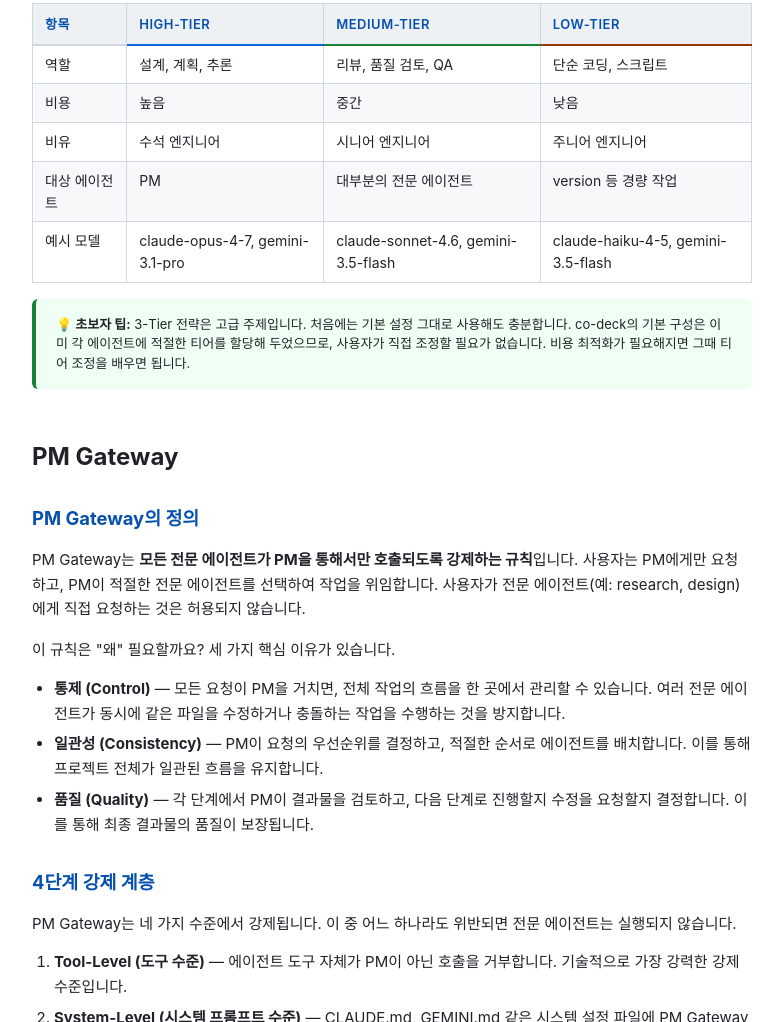
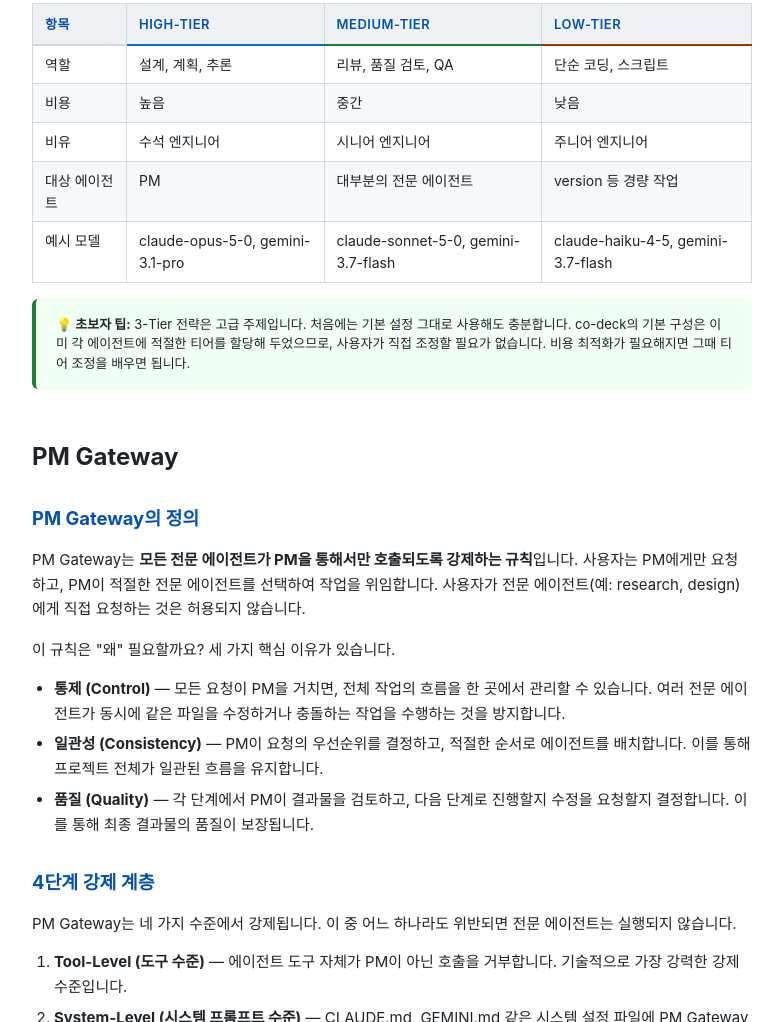
Before and after one commit to 5throck/intro-to-ai-harness, a website: page docs/ch04/04_Harness_Concepts.html in a window 1280 px wide. Shown: the part 6479-7501 px from the top of the page, without its empty margins (378-1161 px from the left). Drawn offline with Linux system fonts and the light colour scheme.

Commit message:
docs(ch04): sync model IDs with ai-workspace-standards registry update
ai-workspace-standards updated its model registry (PR #512): claude
high/medium moved to claude-opus-5-0/claude-sonnet-5-0, gemini-family
medium/low moved to gemini-3.7-flash. Updated the matching tier table
here (also fixed a pre-existing "claude-sonnet-4.6" typo in the process).

```diff
--- a/docs/ch04/04_Harness_Concepts.html
+++ b/docs/ch04/04_Harness_Concepts.html
@@ -462,9 +462,9 @@ dispatch_triggers:
       </tr>
       <tr>
         <td style="padding:8px 12px;">예시 모델</td>
-        <td style="padding:8px 12px;">claude-opus-4-7, gemini-3.1-pro</td>
-        <td style="padding:8px 12px;">claude-sonnet-4.6, gemini-3.5-flash</td>
-        <td style="padding:8px 12px;">claude-haiku-4-5, gemini-3.5-flash</td>
+        <td style="padding:8px 12px;">claude-opus-5-0, gemini-3.1-pro</td>
+        <td style="padding:8px 12px;">claude-sonnet-5-0, gemini-3.7-flash</td>
+        <td style="padding:8px 12px;">claude-haiku-4-5, gemini-3.7-flash</td>
       </tr>
     </tbody>
   </table>
```
